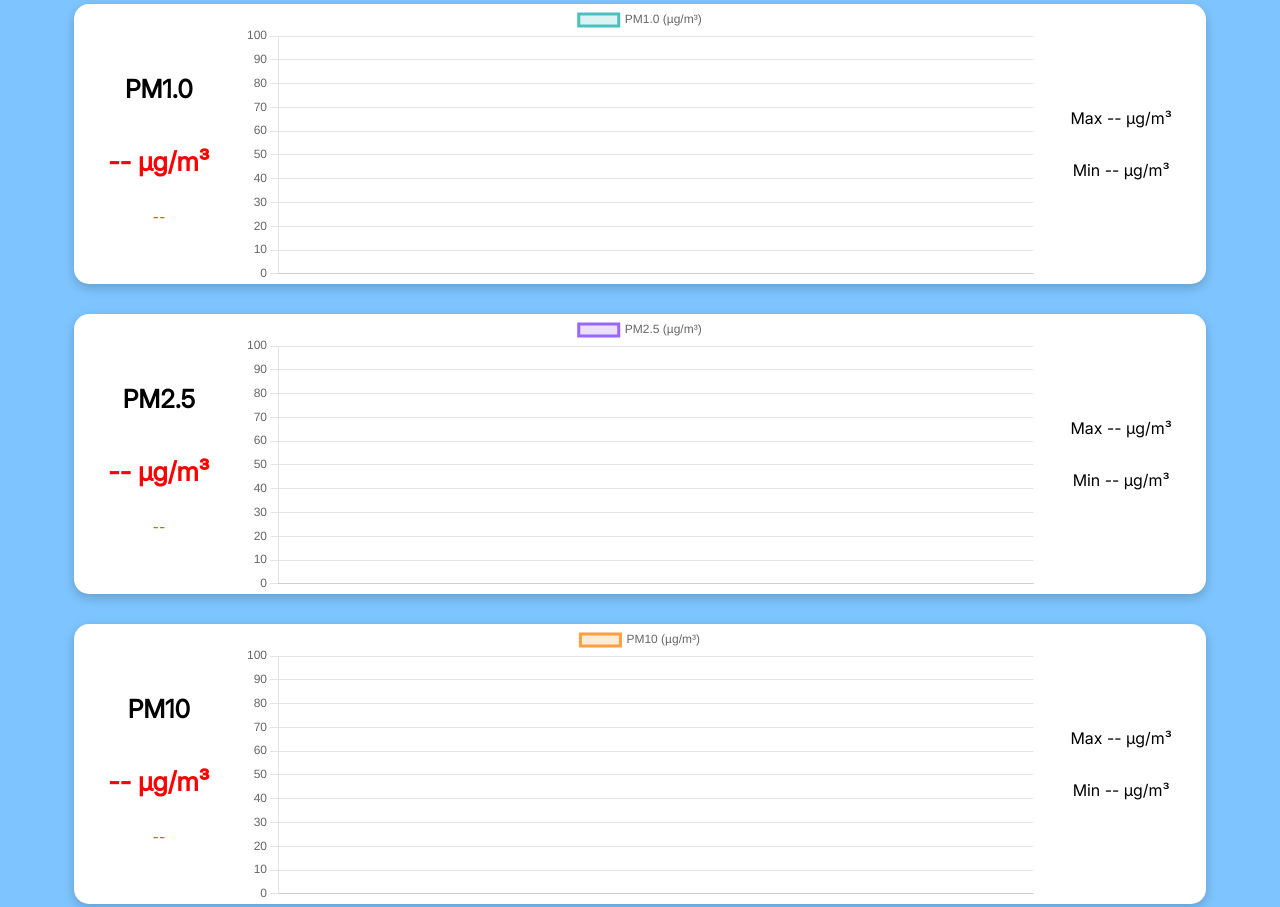
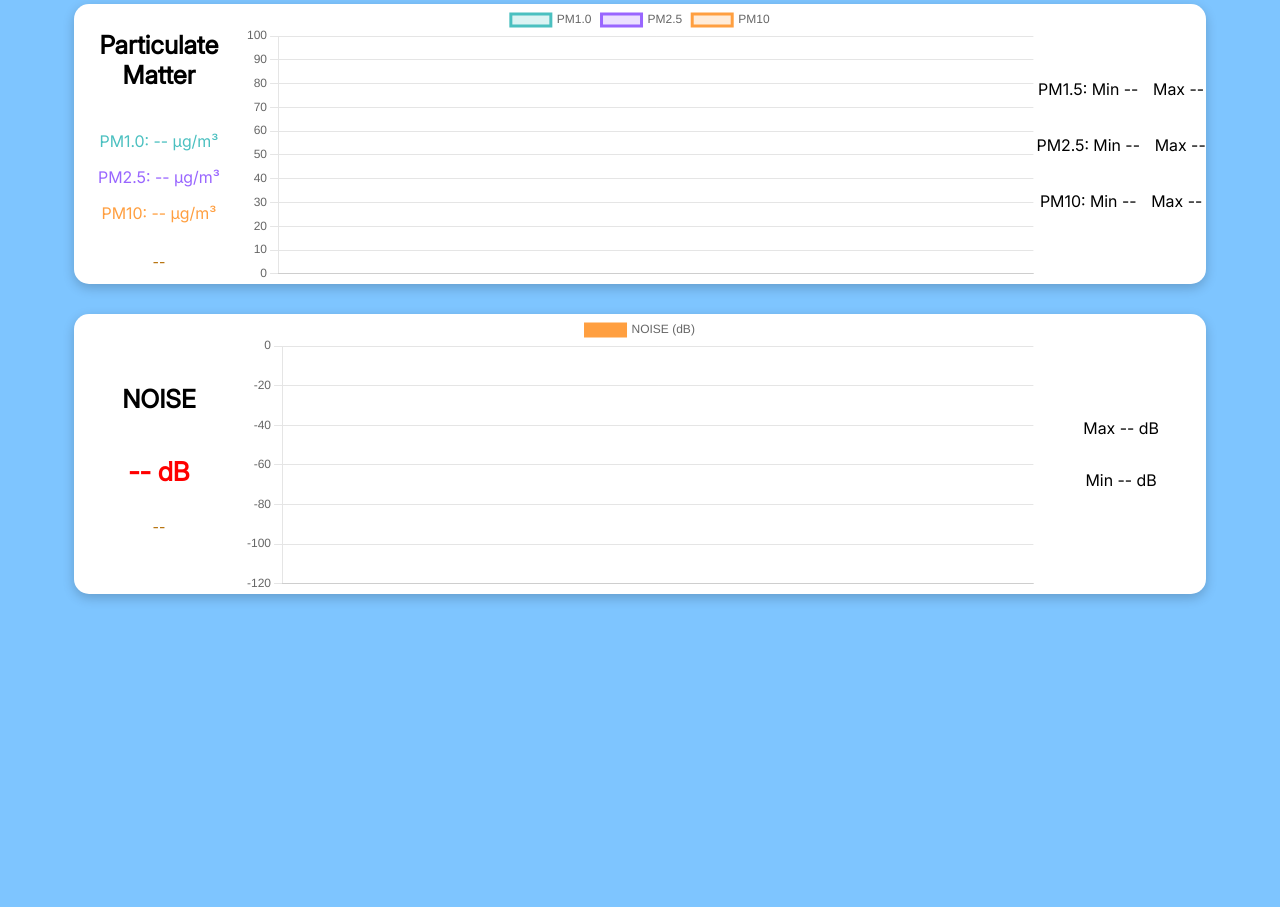
Before and after one commit to BuiThang30/Nghien_Cuu_Khoa_Hoc_2025, a website: page public/home.html in a window 1280 px wide. Shown: the part 1736-2643 px from the top of the page. After the commit the page ends 2360 px from the top, so only its background shows below. Drawn offline with nearby package versions, Linux system fonts and the light colour scheme; no server answers.

Commit message:
17/10/2025-23:59

```diff
--- a/public/home.html
+++ b/public/home.html
@@ -121,62 +121,29 @@
           </div>
         </div>
 
-        <!-- PM1.0 -->
+        <!-- PM Combined -->
         <div class="box">
           <div class="card">
             <div class="left">
-              <h3 class="title">PM1.0</h3>
-              <h1 id="pm1Value" class="temp">-- μg/m³</h1>
-              <p id="statusPM1" class="status">--</p>
+              <h3 class="title">Particulate Matter</h3>
+
+              <div id="pmValues" class="pm-values">
+                <p style="color: rgba(75,192,192,1);">PM1.0: <span id="pm1Value">--</span> μg/m³</p>
+                <p style="color: rgba(153,102,255,1);">PM2.5: <span id="pm25Value">--</span> μg/m³</p>
+                <p style="color: rgba(255,159,64,1);">PM10: <span id="pm10Value">--</span> μg/m³</p>
+              </div>
+
+              <p id="statusPM" class="status">--</p>
             </div>
 
             <div class="center">
-              <canvas id="chartPM1"></canvas>
+              <canvas id="chartPM"></canvas>
             </div>
 
             <div class="right">
-              <p>Max <span id="pm1Max">-- μg/m³</span></p>
-              <p>Min <span id="pm1Min">-- μg/m³</span></p>
-            </div>
-          </div>
-        </div>
-
-        <!-- PM2.5 -->
-        <div class="box">
-          <div class="card">
-            <div class="left">
-              <h3 class="title">PM2.5</h3>
-              <h1 id="pm25Value" class="temp">-- μg/m³</h1>
-              <p id="statusPM25" class="status">--</p>
-            </div>
-
-            <div class="center">
-              <canvas id="chartPM25"></canvas>
-            </div>
-
-            <div class="right">
-              <p>Max <span id="pm25Max">-- μg/m³</span></p>
-              <p>Min <span id="pm25Min">-- μg/m³</span></p>
-            </div>
-          </div>
-        </div>
-
-        <!-- PM10 -->
-        <div class="box">
-          <div class="card">
-            <div class="left">
-              <h3 class="title">PM10</h3>
-              <h1 id="pm10Value" class="temp">-- μg/m³</h1>
-              <p id="statusPM10" class="status">--</p>
-            </div>
-
-            <div class="center">
-              <canvas id="chartPM10"></canvas>
-            </div>
-
-            <div class="right">
-              <p>Max <span id="pm10Max">-- μg/m³</span></p>
-              <p>Min <span id="pm10Min">-- μg/m³</span></p>
+              <p>PM1.5: Min <span id="pm1Min">--</span>ㅤMax <span id="pm1Max">--</span></p>
+              <p>PM2.5: Min <span id="pm25Min">--</span>ㅤMax <span id="pm25Max">--</span></p>
+              <p>PM10: Min <span id="pm10Min">--</span>ㅤMax <span id="pm10Max">--</span></p>
             </div>
           </div>
         </div>
--- a/public/script.js
+++ b/public/script.js
@@ -305,8 +305,8 @@ function createChart(canvasId, label, color, min, max) {
           label,
           data: [],
           borderColor: color,
-          backgroundColor: color.replace("1)", "0.2)"),
-          fill: true,
+          backgroundColor: color,
+          fill: false,
           tension: 0.3,
           pointRadius: 3,
         },
@@ -320,13 +320,14 @@ function createChart(canvasId, label, color, min, max) {
   });
 }
 
+
+// Hàm định dạng thời gian
 function formatTimeUTC7(timestamp) {
   if (!timestamp) return "--";
   const d = new Date(timestamp.includes("T") ? timestamp : timestamp.replace(" ", "T"));
   d.setHours(d.getHours() + 7);
 
   const weekday = d.toLocaleDateString("en-US", { weekday: "short" });
-
   const timePart = d.toLocaleTimeString("en-US", {
     hour: "2-digit",
     minute: "2-digit",
@@ -336,48 +337,100 @@ function formatTimeUTC7(timestamp) {
   return `${weekday}, ${timePart}`;
 }
 
-
+// =========================
+// KHỞI TẠO BIỂU ĐỒ
+// =========================
 const charts = {
   temperature: createChart("chartTemp", "Temperature (°C)", "rgba(255,99,132,1)", 0, 40),
   humidity: createChart("chartHumidity", "Humidity (%)", "rgba(54,162,235,1)", 0, 100),
   co2: createChart("chartCO2", "CO₂ (ppm)", "rgba(0,200,0,1)", 300, 2000),
-  pm1_0: createChart("chartPM1", "PM1.0 (µg/m³)", "rgba(75,192,192,1)", 0, 100),
-  pm2_5: createChart("chartPM25", "PM2.5 (µg/m³)", "rgba(153,102,255,1)", 0, 100),
-  pm10: createChart("chartPM10", "PM10 (µg/m³)", "rgba(255,159,64,1)", 0, 100),
   noise: createChart("chartNOISE", "NOISE (dB)", "rgba(255,159,64,1)", -120, 0),
+
+  // Chart gộp PM
+  pm: (() => {
+    const ctx = document.getElementById("chartPM")?.getContext("2d");
+    if (!ctx) return null;
+
+    return new Chart(ctx, {
+      type: "line",
+      data: {
+        labels: [],
+        datasets: [
+          {
+            label: "PM1.0",
+            borderColor: "rgba(75,192,192,1)",
+            backgroundColor: "rgba(75,192,192,0.2)",
+            data: [],
+            fill: false,
+            tension: 0.3,
+            pointRadius: 3,
+          },
+          {
+            label: "PM2.5",
+            borderColor: "rgba(153,102,255,1)",
+            backgroundColor: "rgba(153,102,255,0.2)",
+            data: [],
+            fill: false,
+            tension: 0.3,
+            pointRadius: 3,
+          },
+          {
+            label: "PM10",
+            borderColor: "rgba(255,159,64,1)",
+            backgroundColor: "rgba(255,159,64,0.2)",
+            data: [],
+            fill: false,
+            tension: 0.3,
+            pointRadius: 3,
+          },
+        ],
+      },
+      options: {
+        responsive: true,
+        maintainAspectRatio: false,
+        scales: { y: { min: 0, max: 100 } },
+      },
+    });
+  })(),
 };
 
 let lastTimestamp = null;
 
 // =========================
-// LỊCH SỬ DỮ LIỆU
+// LOAD LỊCH SỬ
 // =========================
 async function loadHistory() {
   try {
     const res = await fetch("/api/sensors/history");
     const rows = await res.json();
-
     rows.reverse().forEach((r) => {
       const time = formatTimeUTC7(r.timestamp);
+
+      // Các sensor khác
       const mapping = {
         temperature: r.temperature,
         humidity: r.humidity,
         co2: r.co2,
-        pm1_0: r.pm1_0,
-        pm2_5: r.pm2_5,
-        pm10: r.pm10,
         noise: r.noise,
       };
 
-      for (let key in charts) {
+      for (let key in mapping) {
         if (charts[key]) {
           charts[key].data.labels.push(time);
           charts[key].data.datasets[0].data.push(mapping[key]);
         }
       }
+
+      // PM gộp
+      if (charts.pm) {
+        charts.pm.data.labels.push(time);
+        charts.pm.data.datasets[0].data.push(r.pm1_0);
+        charts.pm.data.datasets[1].data.push(r.pm2_5);
+        charts.pm.data.datasets[2].data.push(r.pm10);
+      }
     });
 
-    Object.values(charts).forEach((chart) => chart && chart.update());
+    Object.values(charts).forEach((c) => c && c.update());
     if (rows.length) lastTimestamp = rows[rows.length - 1].timestamp;
   } catch (err) {
     console.error("History error:", err);
@@ -385,7 +438,7 @@ async function loadHistory() {
 }
 
 // =========================
-// CẬP NHẬT REALTIME + MIN/MAX
+// CẬP NHẬT REALTIME
 // =========================
 async function fetchLatest() {
   try {
@@ -395,16 +448,18 @@ async function fetchLatest() {
 
     const time = formatTimeUTC7(data.timestamp);
 
-    // Hiển thị realtime
+    // Cập nhật realtime từng cảm biến
     document.getElementById("tempValue").textContent = data.temperature + " °C";
     document.getElementById("humValue").textContent = data.humidity + " %";
     document.getElementById("co2Value").textContent = data.co2 + " ppm";
-    document.getElementById("pm1Value").textContent = data.pm1_0 + " μg/m³";
-    document.getElementById("pm25Value").textContent = data.pm2_5 + " μg/m³";
-    document.getElementById("pm10Value").textContent = data.pm10 + " μg/m³";
     document.getElementById("noiseValue").textContent = data.noise + " dB";
 
-    // Update chart khi có bản ghi mới
+    // ✅ Cập nhật từng giá trị PM tức thời
+    document.getElementById("pm1Value").textContent = data.pm1_0;
+    document.getElementById("pm25Value").textContent = data.pm2_5;
+    document.getElementById("pm10Value").textContent = data.pm10;
+
+    // === Phần update chart như cũ ===
     if (data.timestamp !== lastTimestamp) {
       lastTimestamp = data.timestamp;
 
@@ -412,13 +467,10 @@ async function fetchLatest() {
         temperature: data.temperature,
         humidity: data.humidity,
         co2: data.co2,
-        pm1_0: data.pm1_0,
-        pm2_5: data.pm2_5,
-        pm10: data.pm10,
         noise: data.noise,
       };
 
-      for (let key in charts) {
+      for (let key in mapping) {
         if (charts[key]) {
           charts[key].data.labels.push(time);
           charts[key].data.datasets[0].data.push(mapping[key]);
@@ -429,9 +481,24 @@ async function fetchLatest() {
           charts[key].update();
         }
       }
+
+      // Chart PM gộp
+      if (charts.pm) {
+        charts.pm.data.labels.push(time);
+        charts.pm.data.datasets[0].data.push(data.pm1_0);
+        charts.pm.data.datasets[1].data.push(data.pm2_5);
+        charts.pm.data.datasets[2].data.push(data.pm10);
+
+        if (charts.pm.data.labels.length > 10) {
+          charts.pm.data.labels.shift();
+          charts.pm.data.datasets.forEach((ds) => ds.data.shift());
+        }
+
+        charts.pm.update();
+      }
     }
 
-    // Min/Max
+    // === Min/Max cập nhật liên tục ===
     const minmaxRes = await fetch("/api/sensors/minmax");
     const minmax = await minmaxRes.json();
 
@@ -441,14 +508,17 @@ async function fetchLatest() {
     document.getElementById("humMax").textContent = minmax.humidity.max + " %";
     document.getElementById("co2Min").textContent = minmax.co2.min + " ppm";
     document.getElementById("co2Max").textContent = minmax.co2.max + " ppm";
+    document.getElementById("noiseMin").textContent = minmax.noise.min + " dB";
+    document.getElementById("noiseMax").textContent = minmax.noise.max + " dB";
+
+    // ✅ PM Min/Max cập nhật liên tục
     document.getElementById("pm1Min").textContent = minmax.pm1.min + " μg/m³";
     document.getElementById("pm1Max").textContent = minmax.pm1.max + " μg/m³";
     document.getElementById("pm25Min").textContent = minmax.pm25.min + " μg/m³";
     document.getElementById("pm25Max").textContent = minmax.pm25.max + " μg/m³";
     document.getElementById("pm10Min").textContent = minmax.pm10.min + " μg/m³";
     document.getElementById("pm10Max").textContent = minmax.pm10.max + " μg/m³";
-    document.getElementById("noiseMin").textContent = minmax.noise.min + " dB";
-    document.getElementById("noiseMax").textContent = minmax.noise.max + " dB";
+
   } catch (err) {
     console.error("Fetch latest error:", err);
   }
```
